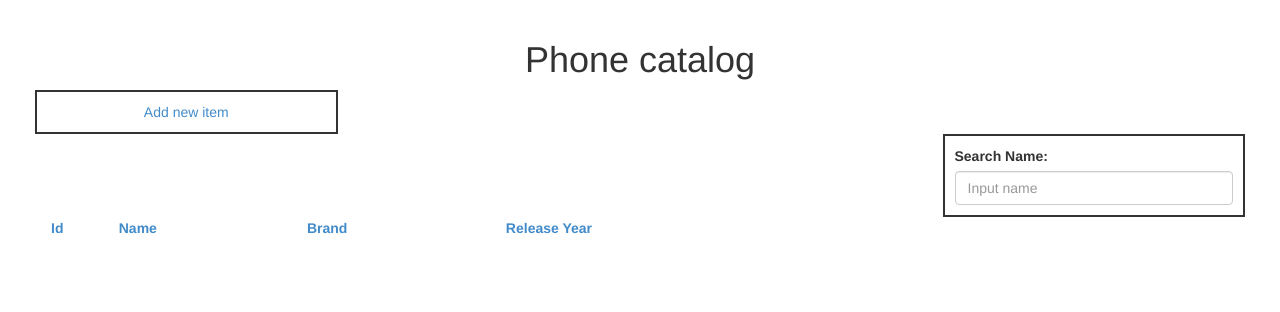
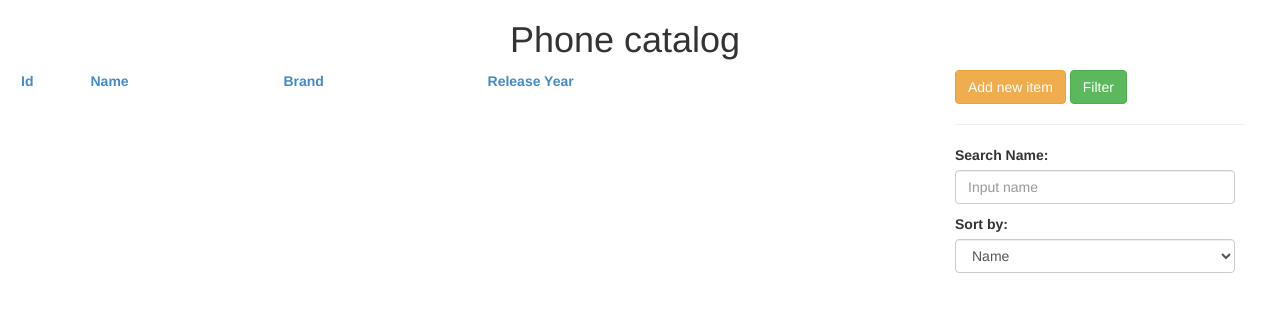
Before and after one commit to Megatvik/Angular_Practice, a plain HTML site: page PhoneCatalog/PhoneCatalog/layout.html in a window 1280 px wide. Drawn offline with nearby package versions, Linux system fonts and the light colour scheme; some packages are replaced by stand-ins of ours; no server answers.

Commit message:
Create new menu with filters and edit form. It fixed on screen.

```diff
--- a/PhoneCatalog/PhoneCatalog/Content/Site.css
+++ b/PhoneCatalog/PhoneCatalog/Content/Site.css
@@ -1,11 +1,6 @@
-body {
-    padding-top: 20px;
-    padding-bottom: 20px;
-}
-
 /* Set padding to keep content from hitting the edges */
 body {
-    padding-left: 50px;
+    padding-left: 20px;
     padding-right: 50px;
 }
 
@@ -16,11 +11,7 @@ textarea {
     max-width: 280px;
 }
 
-.col-md-3{
-    border:solid 2px;
-    padding:10px;
+#mainMenu{
+    right:20px;
+
 }
-
-.animate-show.ng-hide-add, .animate-show.ng-hide-remove{
-    transition: 1s linear all;
-}
--- a/PhoneCatalog/PhoneCatalog/app/Directives/mainMenu.js
+++ b/PhoneCatalog/PhoneCatalog/app/Directives/mainMenu.js
@@ -14,6 +14,6 @@ function mainMenu() {
 
         },
 
-        templateUrl: 'app/Views/menu.html'
+        templateUrl: 'app/Views/newMenu.html'
     };
 };
--- a/PhoneCatalog/PhoneCatalog/app/Views/addNew.html
+++ b/PhoneCatalog/PhoneCatalog/app/Views/addNew.html
@@ -1,5 +1,5 @@
-
-<div id="addNewItem" class="col-md-3 text-center" ng-show="phone.showAddForm">
+<div ng-show="phone.showAddForm">
+    <hr />
     <div class="form-group">
         <label for="name">Name</label>
         <input type="text" class="form-control" id="name" ng-model="phone.currentItem.Name" />
--- a/PhoneCatalog/PhoneCatalog/app/Views/menu.html
+++ /dev/null
@@ -1,12 +0,0 @@
-<div>
-    <div class="row">
-        <div class="col-md-3 text-center">
-            <a href="#" ng-click="phone.enableAdd()">Add new item</a>
-        </div>
-        <div class="clearfix"></div>
-        <div class="col-md-3 col-md-offset-9">
-            <label for="search">Search Name:</label>
-            <input id="search" class="form-control" type="text" placeholder="Input name" ng-model="phone.searchName" />
-        </div>
-    </div>
-</div>
--- /dev/null
+++ b/PhoneCatalog/PhoneCatalog/app/Views/newMenu.html
@@ -0,0 +1,27 @@
+<div id="mainMenu" class="affix col-md-3 col-lg-offset-9">
+    <!-- Main buttons -->
+
+    <button class="btn" ng-class="{'btn-warning':!phone.showAddForm, 'btn-success':phone.showAddForm}" ng-click="phone.enableAdd();">Add new item</button>
+    <button class="btn" ng-class="{'btn-warning':phone.showAddForm, 'btn-success':!phone.showAddForm}" ng-click="phone.showAddForm = false;">Filter</button>
+
+    <!-- Filter menu hide/show -->
+
+    <div ng-hide="phone.showAddForm">
+        <hr />
+        <p>
+            <label for="search">Search Name:</label>
+            <input id="search" class="form-control" type="text" placeholder="Input name" ng-model="phone.searchName" />
+        </p>
+        <p>
+            <label for="sortung">Sort by:</label>
+            <select id="sortung" class="form-control" ng-model="phone.sortType">
+                <option value="Name">Name</option>
+                <option value="Brand">Brand</option>
+                <option value="ReleaseYear">Year</option>
+            </select>
+        </p>
+    </div>
+
+    <!-- Add/Edit form show/hide -->
+    <add-New></add-New>
+</div>
```
Also changed, not shown: 1 other file.
